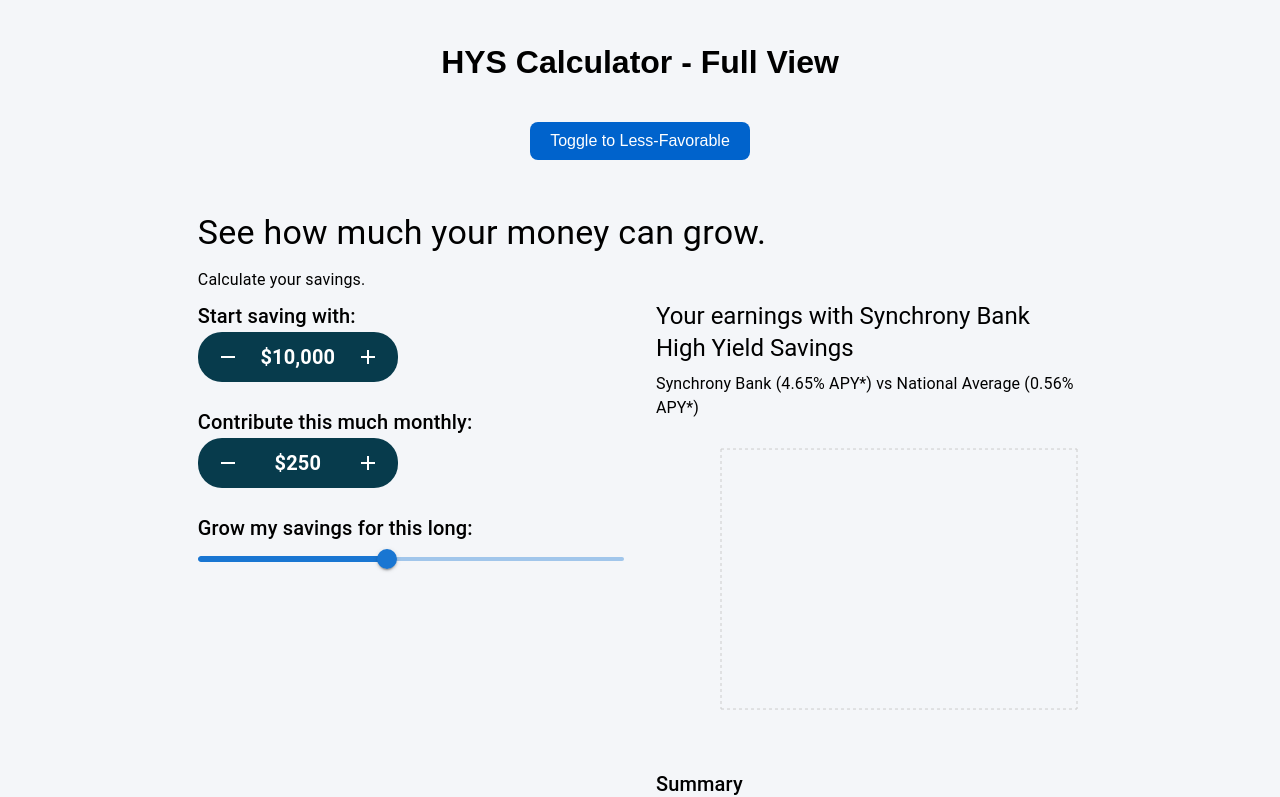
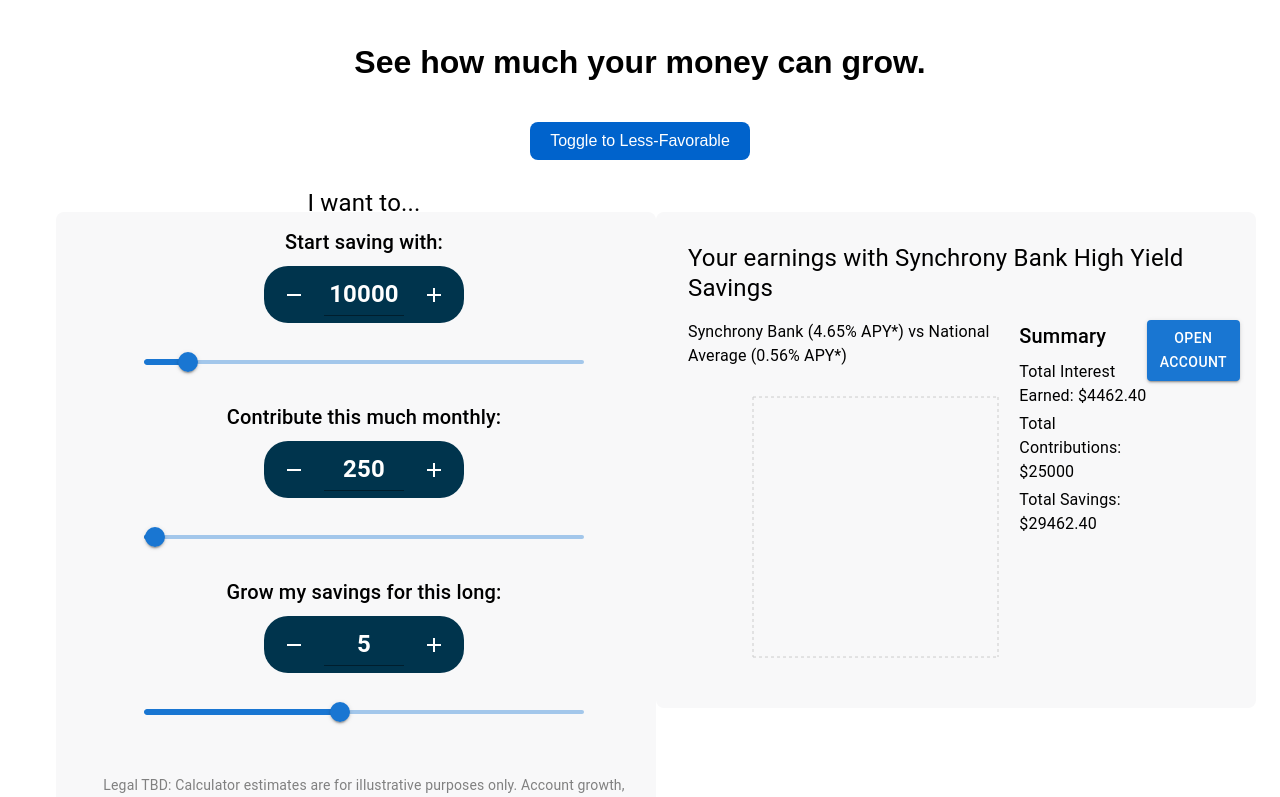
Before and after one commit to crisdb/SynchronySavingsCalculator, a React (Create React App) app: page /hys in a window 1280 px wide. Shown: the top 797 px of the page. Built offline with nearby package versions, Linux system fonts and the light colour scheme; no server answers.

Commit message:
UI grid layout HYS Adjusted the zoom for less favorable

```diff
--- a/src/assets/styles/HYSCalculator.css
+++ b/src/assets/styles/HYSCalculator.css
@@ -14,7 +14,7 @@
     display: flex;
     align-items: center;
     justify-content: space-between;
-    background-color: #073b4c;
+    background-color: #00344D;
     color: white;
     padding: 10px;
     border-radius: 24px;
@@ -34,3 +34,24 @@
     font-size: 16px;
     margin: 4px 0;
 }
+.container {
+    background-color: #FFFFFF; /* White background */
+    padding: 32px;
+}
+
+.section {
+    background-color: #F8F8F9; /* Light gray background */
+    border-radius: 8px;
+    padding: 16px;
+}
+
+.summary {
+    display: flex;
+    flex-direction: column;
+    justify-content: space-between;
+}
+
+.summary-button {
+    align-self: flex-start;
+    margin-top: 16px;
+}
--- a/src/assets/styles/HYSView.css
+++ b/src/assets/styles/HYSView.css
@@ -5,7 +5,7 @@
   flex-direction: column;
   align-items: center;
   padding: 24px;
-  background-color: #f4f6f9; /* Light background */
+  background-color: #fff;
   min-height: 100vh;
 }
 
--- a/src/assets/styles/IncrementDecrement.css
+++ b/src/assets/styles/IncrementDecrement.css
@@ -2,14 +2,52 @@
 .increment-decrement {
     display: flex;
     align-items: center;
-    background-color: #073b4c; /* Dark blue */
+    justify-content: space-between;
+    background-color: #939da2;
+    color: white;
     border-radius: 24px;
-    padding: 5px 10px;
-    color: white;
-    width: 180px;
-    justify-content: space-between;
+    padding: 5px 8px;
+    transition: width 0.2s ease-in-out; /* Smooth resizing */
+}
+
+.increment-decrement.large {
+    width: 180px;  /* Full size for the first two */
+    height: 37px;  /* Fixed height */
+}
+
+.increment-decrement.small {
+    width: 146px;  /* Smaller size for "Grow my savings" */
+    height: 37px;  /* Fixed height */
 }
 
 .increment-decrement button {
     color: white;
+    min-width: 40px;
+    height: 100%; /* Ensure buttons align with container height */
 }
+
+.increment-decrement input {
+    text-align: center;
+    font-size: 24px;
+    font-weight: bold;
+    color: white;
+    width: 80px; /* Adjust for input field size */
+}
+
+@media (max-width: 1024px) {
+    .increment-decrement.large {
+        width: 160px; /* Shrink size for mid-sized screens */
+    }
+    .increment-decrement.small {
+        width: 130px;
+    }
+}
+
+@media (max-width: 768px) {
+    .increment-decrement.large {
+        width: 140px; /* Further shrink for narrow screens */
+    }
+    .increment-decrement.small {
+        width: 120px;
+    }
+}
--- a/src/components/HYSCalculator.jsx
+++ b/src/components/HYSCalculator.jsx
@@ -5,22 +5,20 @@
 import Chart from './Chart';
 import '../assets/styles/HYSCalculator.css';
 
-const RATE_THRESHOLD = 4.0;
+const HYSCalculator = ({ mode = 'favorable' }) => {
+    const [isMobile, setIsMobile] = useState(window.innerWidth <= 768);
+    const [deposit, setDeposit] = useState(10000);
+    const [monthlyContribution, setMonthlyContribution] = useState(250);
+    const [term, setTerm] = useState(5);
 
-const HYSCalculator = () => {
-  const [isMobile, setIsMobile] = useState(window.innerWidth <= 768);
-  const [deposit, setDeposit] = useState(10000); // Default deposit
-  const [monthlyContribution, setMonthlyContribution] = useState(250); // Default monthly contribution
-  const [term, setTerm] = useState(5); // Default term in years
+    const chartZoom = mode === 'favorable' ? 10 : 5;
 
-  // Handle window resizing for mobile/desktop switching
     useEffect(() => {
         const handleResize = () => setIsMobile(window.innerWidth <= 768);
         window.addEventListener('resize', handleResize);
         return () => window.removeEventListener('resize', handleResize);
     }, []);
 
-  // Calculate savings based on input values
     const calculateSavings = () => {
         const monthlyRate = (4.65 / 100) / 12;
         const months = term * 12;
@@ -35,19 +33,27 @@
     const { totalSavings, interest } = calculateSavings();
 
     return (
-      <Box sx={{ padding: 4 }}>
-        <Typography variant="h4" gutterBottom>
-          See how much your money can grow.
+        <Box sx={{ padding: 4, backgroundColor: '#FFFFFF', minHeight: '100vh' }}>
+            <Grid container spacing={4} justifyContent="center" alignItems="flex-start" sx={{ maxWidth: '1400px', margin: '0 auto' }}>
+                {/* Left Section: User Inputs */}
+                <Grid
+                    item
+                    xs={12}
+                    md={6}
+                    className="section"
+                    sx={{ display: 'flex', flexDirection: 'column', alignItems: 'center', justifyContent: 'center', gap: 3, height: 623 }}
+                >
+
+
+                    {/* Start Saving With */}
+                    <Box sx={{ maxWidth: 440, width: '100%', display: 'flex', flexDirection: 'column', alignItems: 'center', gap: 1, minWidth: 300 }}>
+                        <Typography variant="h4" sx={{ fontSize: '24px', textAlign: 'center' }}>
+                            I want to...
                         </Typography>
 
-        <Typography variant="subtitle1" gutterBottom>
-          Calculate your savings.
+                        <Typography variant="h6" textAlign="center">
+                            Start saving with:
                         </Typography>
-
-        <Grid container spacing={4}>
-          {/* Left Section: User Inputs */}
-          <Grid item xs={12} md={6}>
-            <Typography variant="h6">Start saving with:</Typography>
                         <IncrementDecrement
                             initialValue={deposit}
                             step={500}
@@ -55,9 +61,22 @@
                             max={100000}
                             onChange={setDeposit}
                         />
+                        <Slider
+                            value={deposit}
+                            min={0}
+                            max={100000}
+                            step={500}
+                            onChange={(e, value) => setDeposit(value)}
+                            valueLabelDisplay="auto"
+                            sx={{ mt: 2, width: '100%' }}
+                        />
+                    </Box>
 
-            <Box mt={3}>
-              <Typography variant="h6">Contribute this much monthly:</Typography>
+                    {/* Contribute Monthly */}
+                    <Box sx={{ maxWidth: 440, width: '100%', display: 'flex', flexDirection: 'column', alignItems: 'center', gap: 1, minWidth: 300 }}>
+                        <Typography variant="h6" textAlign="center">
+                            Contribute this much monthly:
+                        </Typography>
                         <IncrementDecrement
                             initialValue={monthlyContribution}
                             step={50}
@@ -65,10 +84,29 @@
                             max={10000}
                             onChange={setMonthlyContribution}
                         />
+                        <Slider
+                            value={monthlyContribution}
+                            min={0}
+                            max={10000}
+                            step={50}
+                            onChange={(e, value) => setMonthlyContribution(value)}
+                            valueLabelDisplay="auto"
+                            sx={{ mt: 2, width: '100%' }}
+                        />
                     </Box>
 
-            <Box mt={3}>
-              <Typography variant="h6">Grow my savings for this long:</Typography>
+                    {/* Grow Savings */}
+                    <Box sx={{ maxWidth: 440, width: '100%', display: 'flex', flexDirection: 'column', alignItems: 'center', gap: 1, minWidth: 300 }}>
+                        <Typography variant="h6" textAlign="center">
+                            Grow my savings for this long:
+                        </Typography>
+                        <IncrementDecrement
+                            initialValue={term}
+                            step={1}
+                            min={1}
+                            max={10}
+                            onChange={setTerm}
+                        />
                         <Slider
                             value={term}
                             min={1}
@@ -76,34 +114,51 @@
                             step={1}
                             onChange={(e, value) => setTerm(value)}
                             valueLabelDisplay="auto"
+                            sx={{ mt: 2, width: '100%' }}
                         />
+                    </Box>
+
+                    {/* Legal Disclaimer */}
+                    <Box mt={3} sx={{ width: '100%', textAlign: 'center' }}>
+                        <Typography variant="body2" sx={{ color: 'gray' }}>
+                            Legal TBD: Calculator estimates are for illustrative purposes only. Account growth,
+                            interest earned and comparisons are estimates and actual savings amounts may vary.
+                            <br />
+                            Source: Curinos LLC. curinos.com Although the information has been obtained from the
+                            various institutions themselves, the accuracy cannot be guaranteed. See disclosures
+                            below for more information.
+                        </Typography>
                     </Box>
                 </Grid>
 
                 {/* Right Section: Chart and Summary */}
-          <Grid item xs={12} md={6}>
-            <Typography variant="h5" gutterBottom>
+                <Grid item xs={12} md={6} className="section" sx={{ display: 'flex', flexDirection: 'column', gap: 2 }}>
+                    <Typography variant="h4" sx={{ fontSize: '24px' }}>
                         Your earnings with Synchrony Bank High Yield Savings
                     </Typography>
 
+                    <Grid container spacing={2} sx={{ flexGrow: 1 }}>
+                        <Grid item xs={12} md={7}>
                             <Typography>
                                 Synchrony Bank (4.65% APY*) vs National Average (0.56% APY*)
                             </Typography>
+                            <Box mt={3}>
+                                <Chart zoom={chartZoom} />
+                            </Box>
+                        </Grid>
 
-            <Box mt={3}>
-              <Chart zoom={5} /> {/* Render the savings growth chart */}
-            </Box>
-
-            <Box mt={3}>
+                        <Grid item xs={12} md={5} className="summary">
+                            <Box>
                                 <Typography variant="h6">Summary</Typography>
                                 <Typography>Total Interest Earned: ${interest}</Typography>
                                 <Typography>Total Contributions: ${deposit + monthlyContribution * (term * 12)}</Typography>
                                 <Typography>Total Savings: ${totalSavings}</Typography>
                             </Box>
-
-            <Button variant="contained" color="primary" sx={{ mt: 2 }}>
+                            <Button variant="contained" color="primary" className="summary-button">
                                 Open Account
                             </Button>
+                        </Grid>
+                    </Grid>
                 </Grid>
             </Grid>
         </Box>
--- a/src/components/IncrementDecrement.jsx
+++ b/src/components/IncrementDecrement.jsx
@@ -1,49 +1,61 @@
 // src/components/IncrementDecrement.jsx
 import React, { useState } from 'react';
-import { Box, IconButton, Typography, styled } from '@mui/material';
+import { Box, IconButton, TextField } from '@mui/material';
 import AddIcon from '@mui/icons-material/Add';
 import RemoveIcon from '@mui/icons-material/Remove';
+import '../assets/styles/IncrementDecrement.css'; // Import CSS
 
-const StyledBox = styled(Box)({
-    display: 'flex',
-    alignItems: 'center',
-    backgroundColor: '#073b4c',
-    borderRadius: '24px',
-    padding: '5px 10px',
-    color: '#fff',
-    width: '180px',
-    justifyContent: 'space-between',
-});
-
-const IncrementDecrement = ({ initialValue, step, min, max, onChange }) => {
+const IncrementDecrement = ({ initialValue = 0, step = 1, min = 0, max = 100, onChange, size = 'large' }) => {
     const [value, setValue] = useState(initialValue);
 
     const handleIncrement = () => {
         const newValue = Math.min(value + step, max);
         setValue(newValue);
-        onChange(newValue);
+        onChange && onChange(newValue);
     };
 
     const handleDecrement = () => {
         const newValue = Math.max(value - step, min);
         setValue(newValue);
-        onChange(newValue);
+        onChange && onChange(newValue);
+    };
+
+    const handleChange = (e) => {
+        const inputValue = e.target.value;
+        if (/^\d*$/.test(inputValue)) { // Only allow numeric input
+            const numericValue = Math.max(min, Math.min(parseInt(inputValue || 0, 10), max));
+            setValue(numericValue);
+            onChange && onChange(numericValue);
+        }
     };
 
     return (
-        <StyledBox>
-            <IconButton onClick={handleDecrement} sx={{ color: '#fff' }}>
+        <Box className={`increment-decrement ${size}`}>
+            <IconButton onClick={handleDecrement}>
                 <RemoveIcon />
             </IconButton>
 
-            <Typography variant="h6" sx={{ fontWeight: 'bold' }}>
-                ${value.toLocaleString()}
-            </Typography>
+            <TextField
+                value={value}
+                onChange={handleChange}
+                variant="standard"
+                inputProps={{
+                    style: {
+                        textAlign: 'center',
+                        fontSize: '24px',
+                        fontWeight: 'bold',
+                        width: '80px',
+                        color: 'white',
+                    },
+                    inputMode: 'numeric',
+                    pattern: '[0-9]*',
+                }}
+            />
 
-            <IconButton onClick={handleIncrement} sx={{ color: '#fff' }}>
+            <IconButton onClick={handleIncrement}>
                 <AddIcon />
             </IconButton>
-        </StyledBox>
+        </Box>
     );
 };
 
--- a/src/views/HYSView.jsx
+++ b/src/views/HYSView.jsx
@@ -34,7 +34,7 @@
     // Render the HYSCalculator with the appropriate props
     return (
         <div className="hys-container" style={{ padding: '24px' }}>
-            <h1>HYS Calculator - Full View</h1>
+            <h1>See how much your money can grow.</h1>
             <button
                 onClick={() => setMode((prev) => (prev === 'favorable' ? 'less-favorable' : 'favorable'))}
             >
```
Lines whose indentation alone changed are shown as unchanged.
